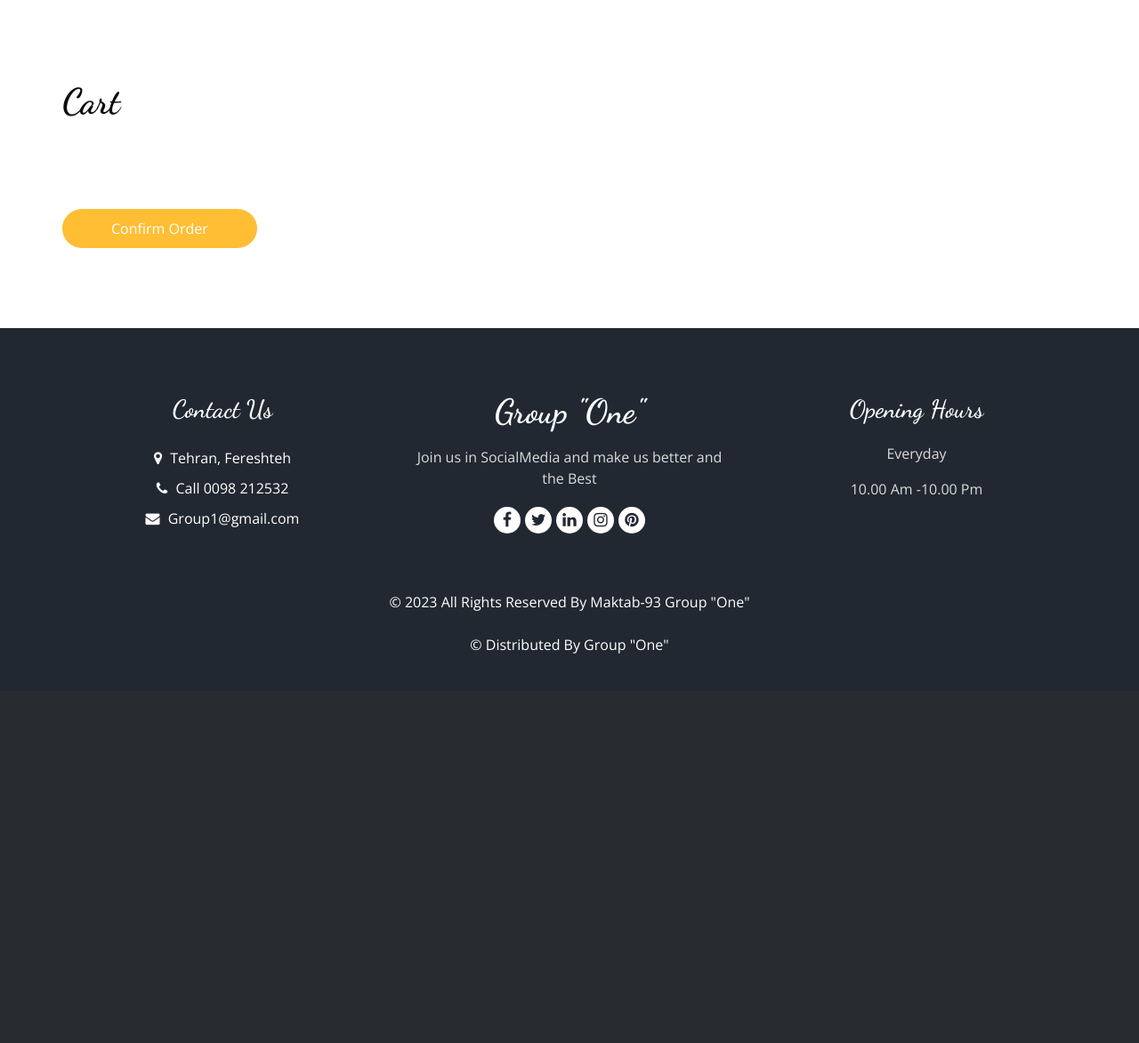
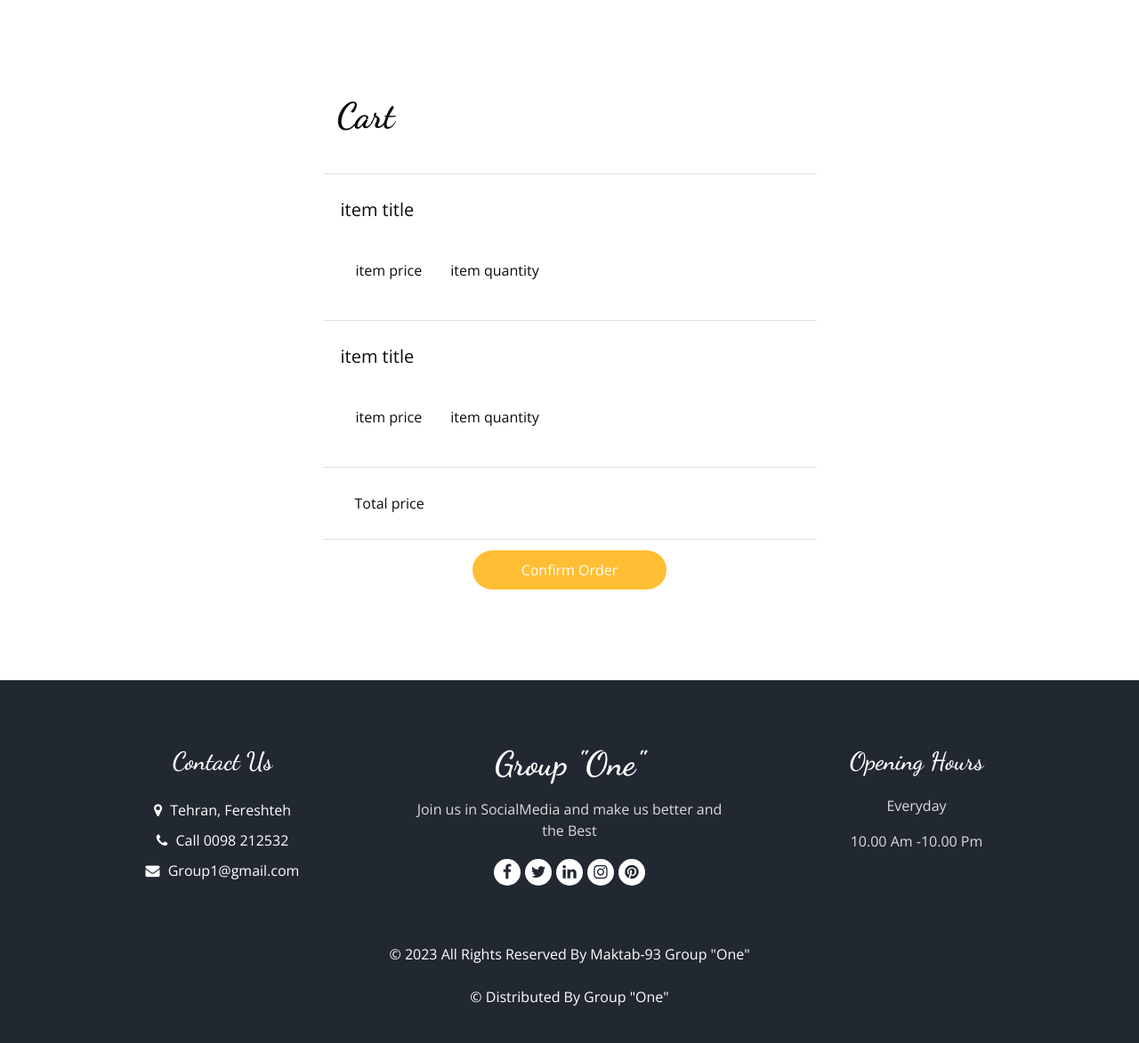
Before and after one commit to M93-group1-restaurant/Cafe-Restaurant-M93, a Django app: page /cart/ in a window 1280 px wide. Shown: the part 88-1261 px from the top of the page at 89% size. Before the commit the page ends 823 px from the top, so only its background shows below. Run offline with Django 4.2, Linux system fonts and the light colour scheme; data comes from the database, SQL or seed files in the repository; some libraries are stand-ins or nearby versions.

Commit message:
initializecart.html

```diff
--- a/CafeManagement/templates/cart.html
+++ b/CafeManagement/templates/cart.html
@@ -4,25 +4,45 @@
 {% endblock %}
 
 {% block content %}
-  <section class="book_section layout_padding">
+  <section class="cart_section layout_padding">
     <div class="container">
-      <div class="heading_container">
-        <h2>
-          Cart
-        </h2>
-      </div>
-      <div class="row ">
+      <div class="row justify-content-center">
         <div class="col-md-6 ">
-          <div class="form_container">
-            <form action="" method="post">
-              {% csrf_token %}
+            <div class="heading_container p-3">
+              <h2>
+                Cart
+              </h2>
+            </div>
+            <ul class="list-group list-group-flush">
+              <li class="list-group-item gap-2">
+                <h5 class="card-title pt-3">item title</h5>
+                <div class="row p-3">
+                  <div class="p-3"><span class="card-text">item price</span></div>
+                  <div  class="p-3"><span class="card-text">item quantity</span></div>
 
-              {{form.as_p}}
-              <br><br><br>
-              <input type="submit" value="Confirm Order" style="background-color: #ffbe33 ; padding: 10px 55px; -webkit-transition: all 0.3s;
-              transition: all 0.3s; display: inline-block; border: none; color: #ffffff; border-radius: 45px;">
-            </form>
-          </div>
+
+                </div>
+              </li>
+              <li class="list-group-item gap-2">
+                <h5 class="card-title pt-3">item title</h5>
+                <div class="row p-3">
+                  <div class="p-3"><span class="card-text">item price</span></div>
+                  <div  class="p-3"><span class="card-text">item quantity</span></div>
+
+
+                </div>
+              </li>
+              <li class="list-group-item gap-2 ">
+                <div class="p-3"><span class="card-text">Total price</span></div>
+              </li>
+              <li class="list-group-item gap-2 text-center ">
+                <div>
+                  <input  type="submit" value="Confirm Order" style="background-color: #ffbe33 ; padding: 10px 55px; -webkit-transition: all 0.3s;
+                  transition: all 0.3s; display: inline-block; border: none; color: #ffffff; border-radius: 45px;">
+                </div>
+              </li>
+            </ul>
+
         </div>
       </div>
     </div>
```
